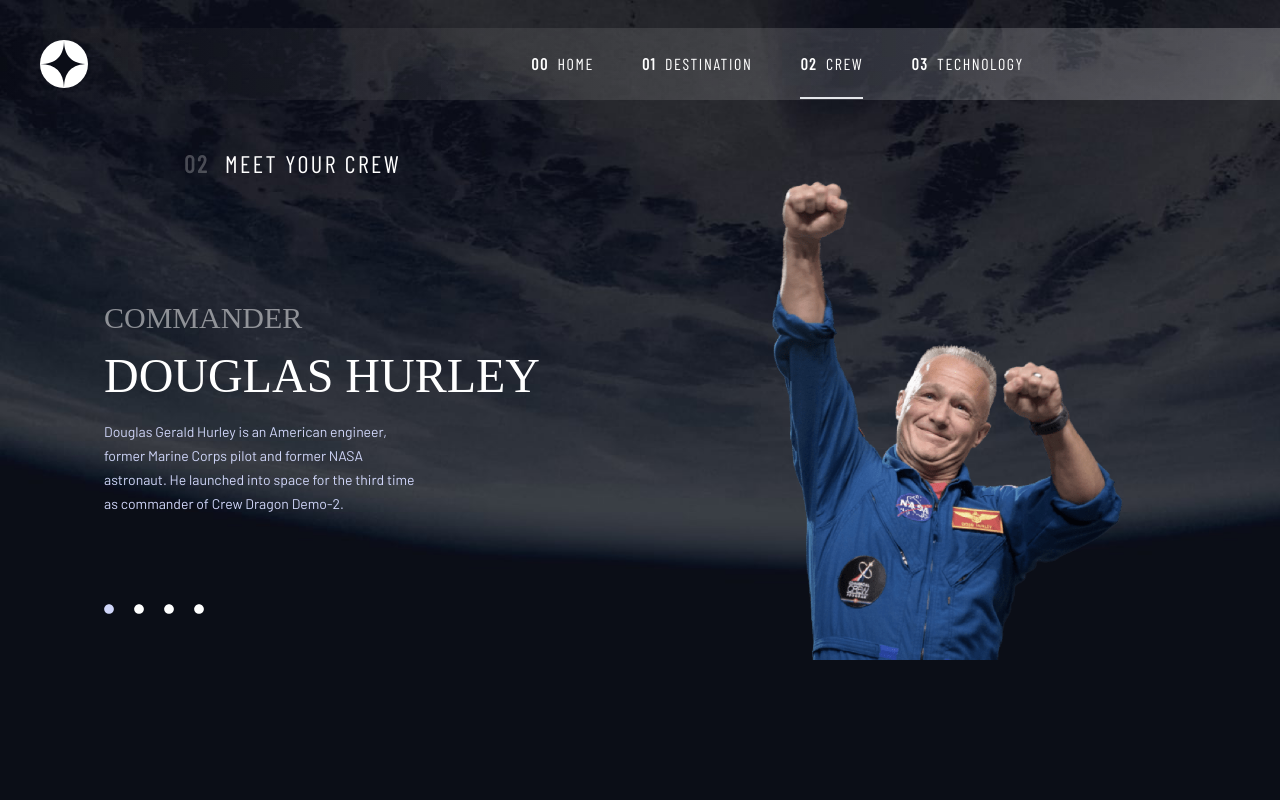
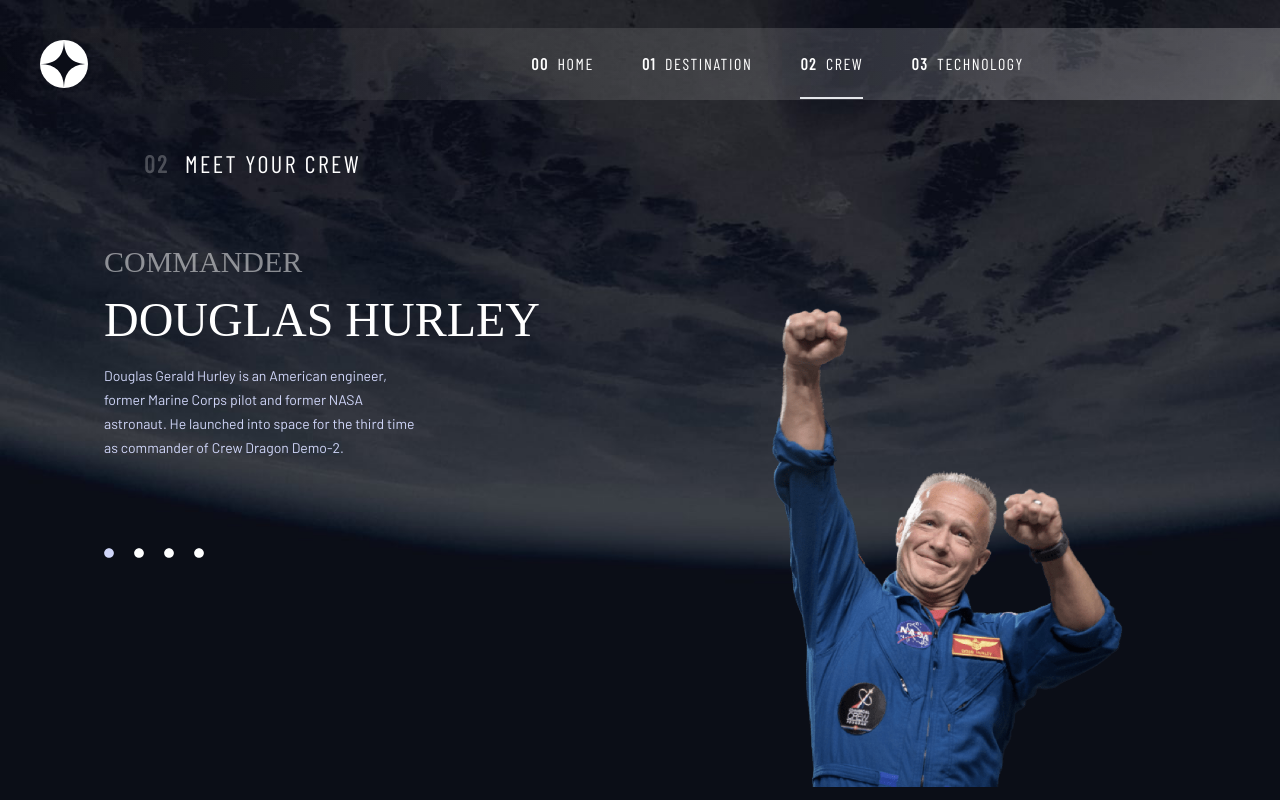
Before and after one commit to juniorthx3/space-tourism-multi-page-website, a React (Create React App) app: page /crew in a window 1280 px wide. Built offline with nearby package versions, Linux system fonts and the light colour scheme; a web font is replaced by a local one.

Commit message:
Start fixing Crew Components

```diff
--- a/src/pages/Crew.jsx
+++ b/src/pages/Crew.jsx
@@ -9,9 +9,9 @@
 
   return (
     <section className="crewBackground crew">
+      <h2 className="h2 md:mb-10"><span className="span">02</span>Meet your crew</h2>
        <div className='containerBox'>
           <div className='text-center md:text-left'>
-            <h2 className="h2 md:mb-24"><span className="span">02</span>Meet your crew</h2>
             <div className='block md:hidden'>
               <img src={images.png} alt={name} title={name} className="w-1/2 mx-auto" />
               <hr className="text-specialBlue border-b-1 border-gray-500" />
```
